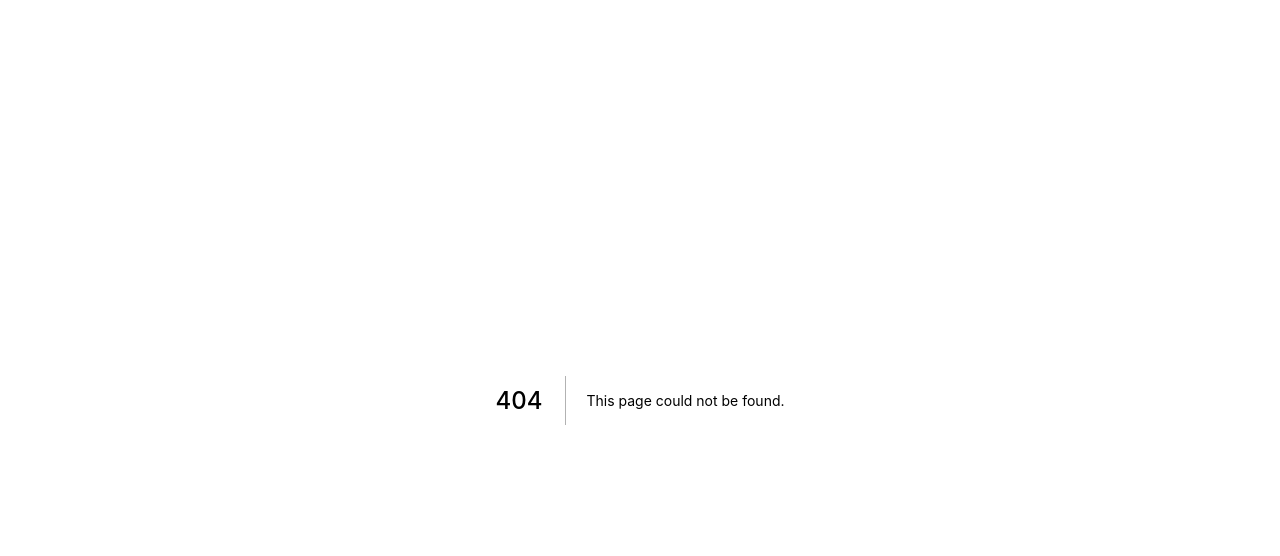
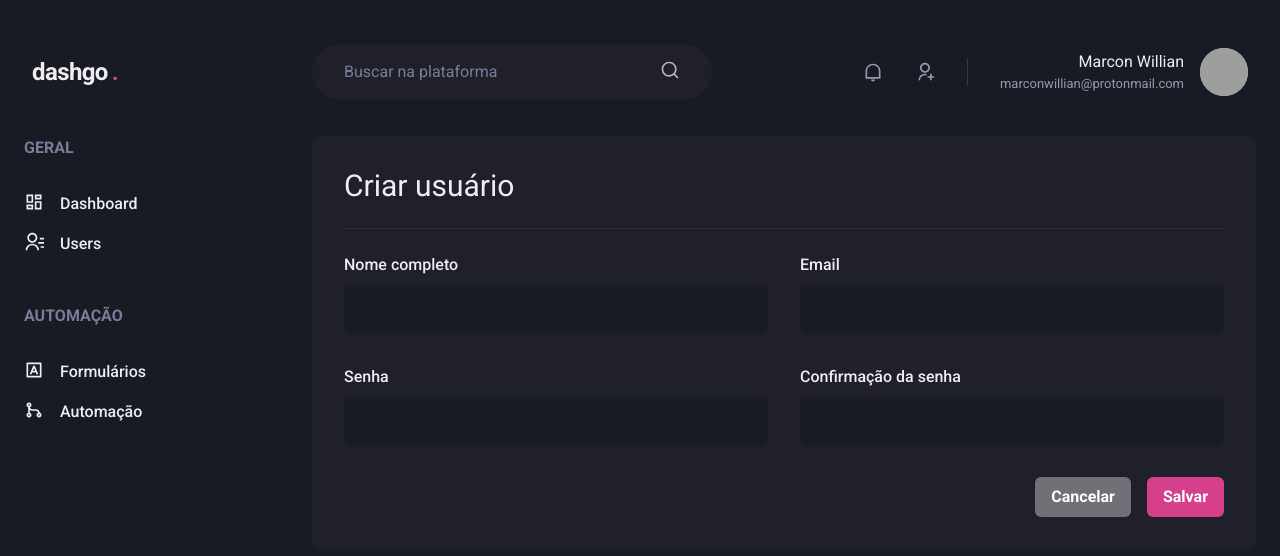
Before and after one commit to MarconWillian-Study/_ignite-dash-go, a Next.js app: page /users/create in a window 1280 px wide. Before the commit this address had no page. Shown: the top 556 px of the page. Built offline with nearby package versions, Linux system fonts and the light colour scheme; grey boxes are pictures that could not be loaded.

Commit message:
chore ✨: Add pagination

```diff
--- /dev/null
+++ b/src/pages/users/create.tsx
@@ -0,0 +1,42 @@
+import { Button } from "@chakra-ui/button";
+import { Box, Divider, Flex, Heading, HStack, SimpleGrid, VStack } from "@chakra-ui/layout";
+import { Input } from "../../components/Form/Input";
+import { Header } from "../../components/Header";
+import { Sidebar } from "../../components/Sidebar";
+
+export default function UserCreate() {
+  return (
+    <Box>
+      <Header />
+
+      <Flex w="100%" my="6" maxWidth={1480} mx="auto" px="6">
+        <Sidebar />
+
+        <Box flex="1" borderRadius={8} bg="gray.800" p="8">
+          <Heading size="lg" fontWeight="normal">Criar usuário</Heading>
+
+          <Divider my="6" borderColor="gray.700" />
+
+          <VStack spacing="8">
+            <SimpleGrid minChildWidth="240px" spacing="8" w="100%">
+              <Input name="name" label="Nome completo" />
+              <Input name="email" label="Email" type="email" />
+            </SimpleGrid>
+
+            <SimpleGrid minChildWidth="240px" spacing="8" w="100%">
+              <Input name="password" label="Senha" type="password" />
+              <Input name="password_confirmation" label="Confirmação da senha" type="password_confirmation" />
+            </SimpleGrid>
+          </VStack>
+
+          <Flex mt="8" justify="flex-end">
+            <HStack spacing="4">
+              <Button colorScheme="whiteAlpha">Cancelar</Button>
+              <Button colorScheme="pink">Salvar</Button>
+            </HStack>
+          </Flex>
+        </Box>
+      </Flex>
+    </Box>
+  )
+}
```
Also changed, not shown: src/components/Pagination.tsx (added, +67 -0 lines).
